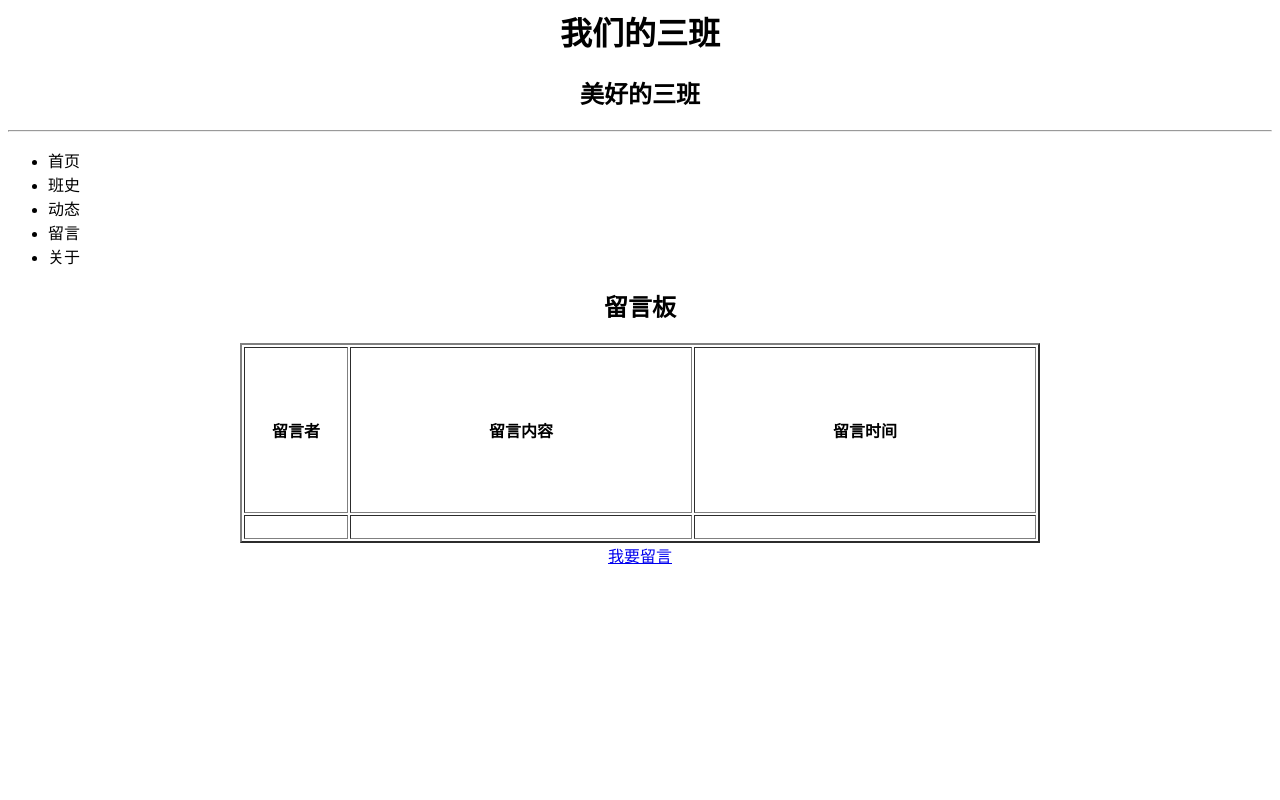
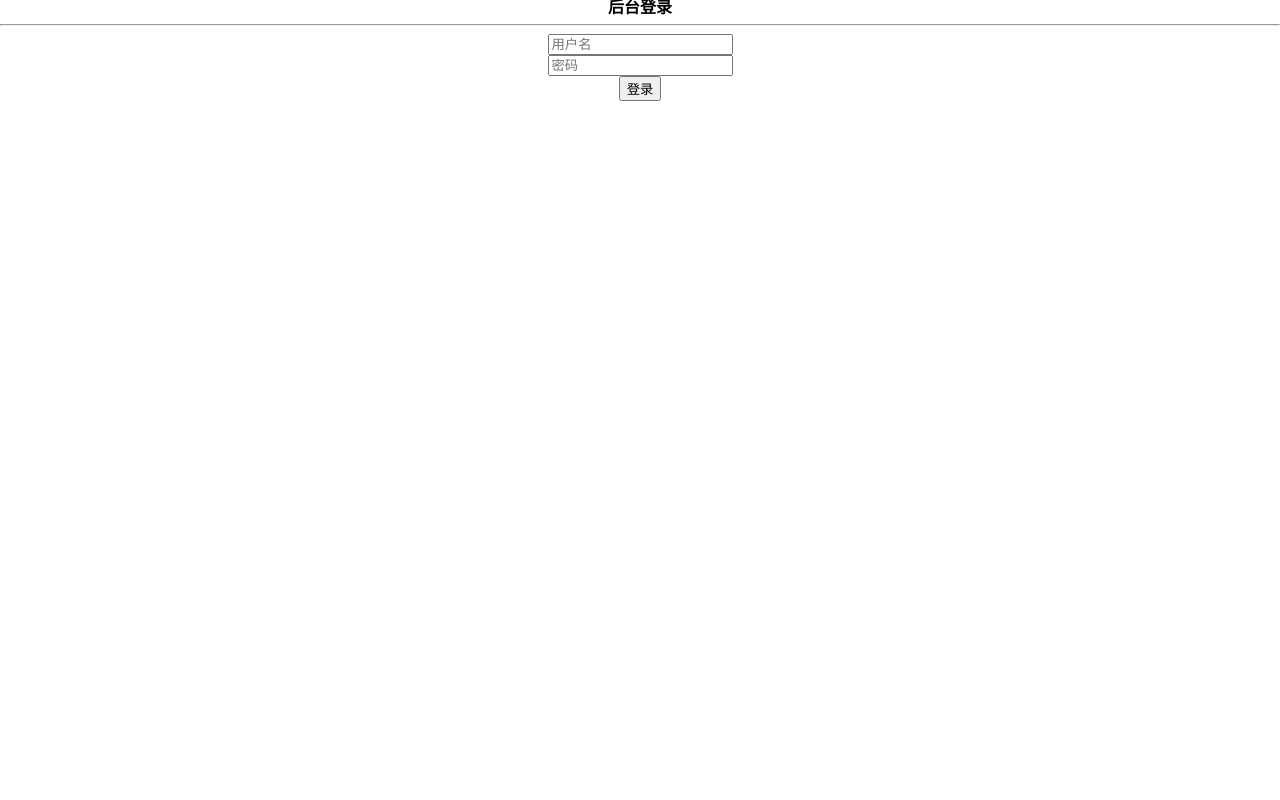
Before and after one commit to MarkYangGit/OurClassThreeWebsit, a PHP site: page /admin/index.php in a window 1280 px wide. Run offline with PHP 8.4, Linux system fonts and the light colour scheme; data that the repository does not hold is empty.

Commit message:
“admin--loading/action And other

```diff
--- a/admin/index.php
+++ b/admin/index.php
@@ -1,67 +1,47 @@
-
 <!DOCTYPE >
 <html>
     <head>
-     	<title>钟灵中学九三班</title>
+     	<title>钟灵中学九三班网站管理后台--登录</title>
+     	<meta http-equiv="Content-Type" content="text/html; charset=utf-8" />
+    	<meta http-equiv="Content-Language" content="zh-CN" />
+    	<link href="../style/style.css" rel="stylesheet" type="text/css">
     </head>
 
     <body>
-	<div name="headr">
-		<center>
-	    <h1>我们的三班</h1>
-	    <h2>美好的三班</h2>
-		</center>
-	    <hr>
-	</div>
-	<div name="nav">
-	    <ul>
-		<li><a>首页</a></li>
-		<li><a>班史</a></li>
-		<li><a>动态</a></li>
-		<li><a>留言</a></li>
-		<li><a>关于</a></li>
-	    </ul>
-	</div>
-
 	<div name="main_body">
-	    <div name="center">
-
-
-
+	    <div name="loading">
+		    <center>
+		    		<h1>后台登录</h1>
+		    		<hr>
+				<form method="POST">
+				<input type="text" name="username" placeholder="用户名">
+				<br>
+				<input type="password" name="password" placeholder="密码">
+				<br>
+				<button type="submit"><span>登录</span></button>
+				</form>
+			</center>
+			<?php
+				session_start();
+				if (isset($_POST['username'])) {
+					$username = $_POST['username'];
+					$password = $_POST['password'];
+					if ($username == 'Markyang' || $username == 'MarkYang') {//验证正确
+						if($password == "2019"){
+							$_SESSION['user'] = $username;
+						//跳转到首页
+						header('localhost:admin/action.php');
+						}else{
+							echo "<script>alert('登录失败，用户名或密码不正确');</script>";
+							exit();
+						}
+					}else{
+						echo "<script>alert('登录失败，用户名或密码不正确');</script>";
+						exit();
+					}
+				}
+			?>
   	    </div>
-	     <div name="Log">
-		<center>
-		<h2>留言板</h2>
-
-		<table width=800px border=2px height=200px margin-top=20px>
-		    <tr>
-			<th width="100px">留言者</th>
-			<th>留言内容</th>
-			<th>留言时间</th>
-		    </tr>
-		<?php
-		    //1.读取mg.lg文件中的留言内容
-		    $info = rtrim(file_get_contents("style/mg.lg"),"@");
-		    //2.以@@符拆分每一条留言内容
-		    $list = explode("@@",$info);
-		    //3.判断并遍历输出
-		    if(!empty($list) && count($list) > 0){
-			foreach($list as $k => $v){
-			    //4.使用##符拆分每条留言字段并输出
-			    $ly = explode("##",$v);
-			    echo "<tr>";
-			    echo "<td>{$ly[0]}</td>";
-			    echo "<td>{$ly[1]}</td>";
-			    echo "<td>{$ly[2]}</td>";
-			    echo "</tr>";
-			}
-		    }
-
-		?>
-	    	</table>
-		<a href="addLog.php" >我要留言</a>
-		</center>
-    	    </div>
 	</div>
 
 	<div name="font">
--- a/index.php
+++ b/index.php
@@ -2,6 +2,9 @@
 <html>
     <head>
      	<title>钟灵中学九三班</title>
+     	<meta http-equiv="Content-Type" content="text/html; charset=utf-8" />
+   	<meta http-equiv="Content-Language" content="zh-CN" />
+    	<link href="style/style.css" rel="stylesheet" type="text/css">
     </head>
 
     <body>
--- a/style/style.css
+++ b/style/style.css
@@ -0,0 +1,58 @@
+html, body, div, span, object, iframe,h1, h2,
+h3, h4, h5, h6, p, blockquote, pre,abbr, address, cite, code,del, dfn,
+em, img, ins,kbd, q, samp,small, strong, sub, sup, var,b, i,dl, dt, dd,
+ol, ul, li,fieldset, form, label, legend,table, caption, tbody,
+tfoot,thead,tr, th, td,article, aside, canvas, details, figcaption,
+figure, footer, header, hgroup, menu, nav, section, summary,time, mark,
+audio, video {
+    margin:0;
+    padding:0;
+    border:0;
+    outline:0;
+    font-size:100%;
+    vertical-align:baseline;
+    background:transparent;
+    outline-style:none;/*FF*/
+}
+
+body {
+    line-height:1;
+}
+
+a{
+    margin:0;
+    padding:0;
+    border:0;
+    font-size:100%;
+    vertical-align:baseline;
+    background:transparent;
+
+}
+a:hover,a:focus{
+    text-decoration:none;
+    bblr:expression(this.onFocus=this.blur());/*IE*/
+    outline-style:none;/*FF*/
+    }
+table {
+    border-collapse:collapse;
+    border-spacing:0;
+}
+
+input, select {
+    vertical-align:middle;
+}
+
+/*css为clearfix，清除浮动*/
+.clearfix::before,
+.clearfix::after{
+    content: "";
+    height: 0;
+    line-height: 0;
+    display: block;
+    visibility: hidden;
+    clear: both;
+}
+.clearfix:after{clear:both;}
+.clearfix{
+    *zoom:1;/*IE/7/6*/
+}
```
Also changed, not shown: admin/action.php (added, +33 -0 lines).
